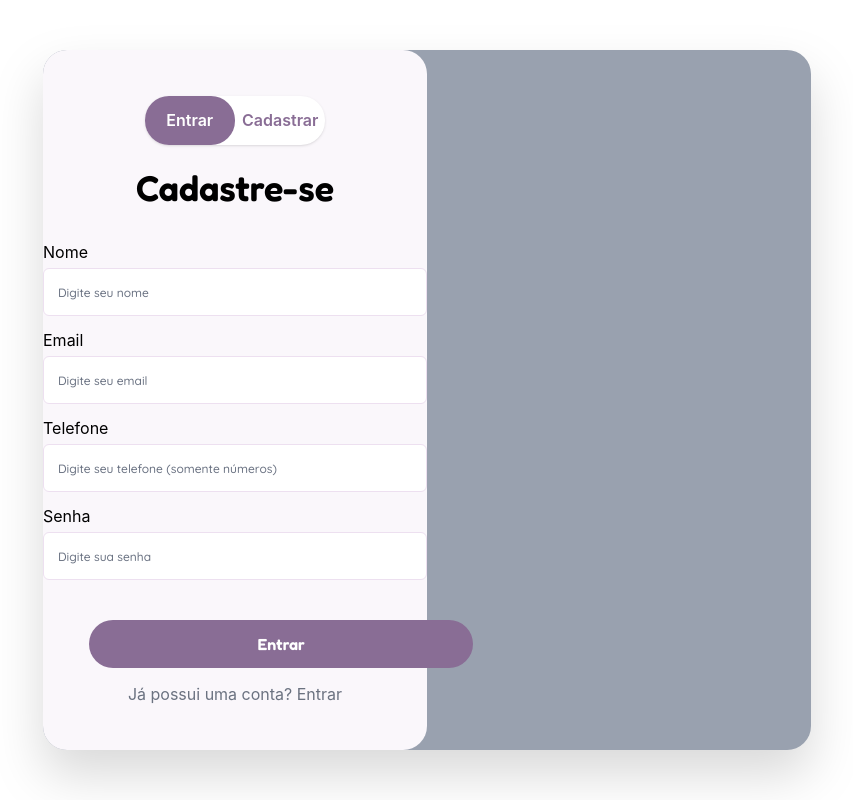
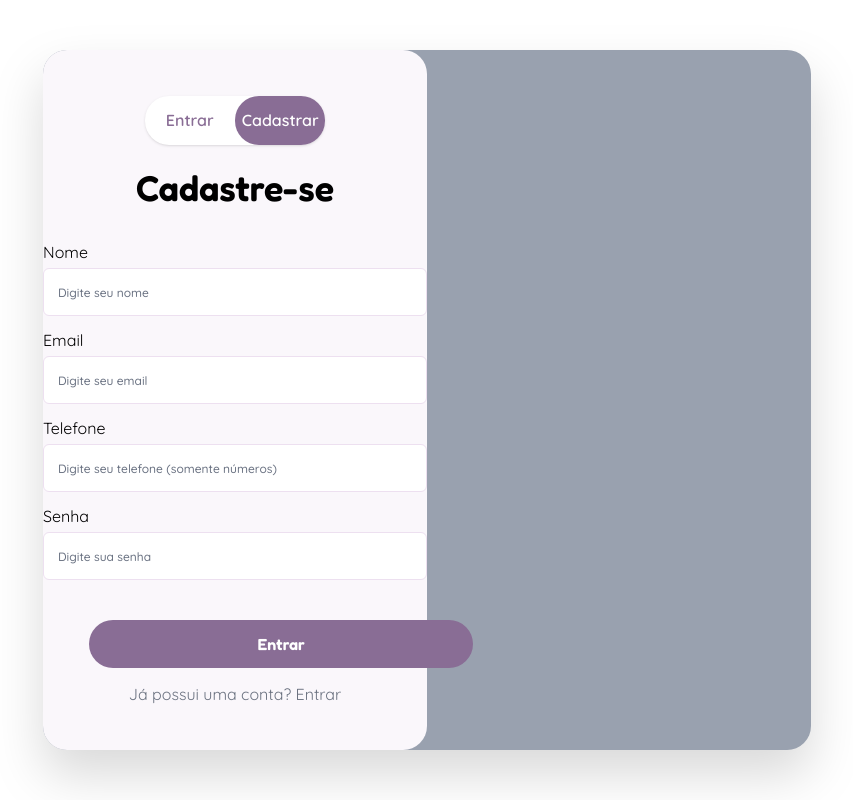
Before and after one commit to EselTech/react-vite-frontend, a React (Vite) app in the folder react-vite-frontend/: page / in a window 1280 px wide. Shown: the whole page, without its empty margins (213-1066 px from the left). Built offline with nearby package versions, Linux system fonts and the light colour scheme.

Commit message:
Adicionada função de alterar no botão MenuCadastroLogin

```diff
--- a/react-vite-frontend/src/App.jsx
+++ b/react-vite-frontend/src/App.jsx
@@ -3,11 +3,15 @@ import { Cadastro } from './pages/Cadastro'
 
 function App() {
 
+  const [tela, setTela] = useState("Cadastro")
+
   return (
     <>
-      <Cadastro />
+      <Cadastro tela={tela} setTela={setTela} />
     </>
   )
+
 }
 
+
 export default App
--- a/react-vite-frontend/src/components/BotaoEntrar.jsx
+++ b/react-vite-frontend/src/components/BotaoEntrar.jsx
@@ -1,6 +1,6 @@
 export function BotaoEntrar(props){
     return <>
-        <button className="bg-[#896D95] w-96 h-12 rounded-4xl text-white font-semibold font-[Fredoka]">Entrar</button>
-        <p className="text-3.5 font-normal mt-3.5 text-[#6B7280]">{props.legenda}</p>
+        <button className="bg-[#896D95] w-96 h-12 rounded-4xl text-white font-semibold font-title">Entrar</button>
+        <p className="text-3.5 font-normal mt-3.5 text-[#6B7280] font-quicksand">{props.legenda}</p>
     </>
 }
--- a/react-vite-frontend/src/components/CampoCadastro.jsx
+++ b/react-vite-frontend/src/components/CampoCadastro.jsx
@@ -2,19 +2,19 @@ import { BotaoEntrar } from "./BotaoEntrar";
 import { InputCadastro } from "./InputCadastro";
 import { MenuCadastroLogin } from "./MenuCadastroLogin";
 
-export function CampoCadastro() {
+export function CampoCadastro(props) {
     return (
         <>
             <div className="p-[6%] w-1/2 h-1/1 rounded-3xl bg-[#FAF7FB] text-center" aria-label="Area com os campos de entrada do usuario para realizar o cadastro">
-                <MenuCadastroLogin />
+                <MenuCadastroLogin tela={props.tela} setTela={props.setTela} />
                 <h2 className="mt-[8%] text-4xl font-semibold font-title">Cadastre-se</h2>
                 <div className="flex flex-col space-y-3 items-center justify-center mt-8 mb-10">
-                    <InputCadastro nome={"Nome"} placeholder={"Digite seu nome"}/>
-                    <InputCadastro nome={"Email"} placeholder={"Digite seu email"}/>
-                    <InputCadastro nome={"Telefone"} placeholder={"Digite seu telefone (somente números)"}/>
-                    <InputCadastro nome={"Senha"} placeholder={"Digite sua senha"}/>
+                    <InputCadastro nome={"Nome"} placeholder={"Digite seu nome"} />
+                    <InputCadastro nome={"Email"} placeholder={"Digite seu email"} />
+                    <InputCadastro nome={"Telefone"} placeholder={"Digite seu telefone (somente números)"} />
+                    <InputCadastro nome={"Senha"} placeholder={"Digite sua senha"} />
                 </div>
-                <BotaoEntrar legenda={"Já possui uma conta? Entrar"}/>
+                <BotaoEntrar legenda={"Já possui uma conta? Entrar"} />
             </div>
         </>
     )
--- a/react-vite-frontend/src/components/InputCadastro.jsx
+++ b/react-vite-frontend/src/components/InputCadastro.jsx
@@ -1,6 +1,6 @@
 export function InputCadastro(props){
     return <>
-        <label className="flex flex-col text-left">{props.nome}
+        <label className="flex flex-col text-left font-quicksand">{props.nome}
             <input type="text" placeholder={props.placeholder} className="placeholder:text-gray-500 placeholder:font-medium placeholder:p-3.5  font-display bg-white border-[#EDE0F0] border rounded-md w-96 h-12 mt-1 text-xs font-semibold" />
         </label>
 
--- a/react-vite-frontend/src/components/MenuCadastroLogin.jsx
+++ b/react-vite-frontend/src/components/MenuCadastroLogin.jsx
@@ -1,8 +1,12 @@
-export function MenuCadastroLogin(){
+export function MenuCadastroLogin(props) {
+
+    const estiloAtivo = "bg-[#896D95] w-1/2 rounded-3xl flex text-center items-center justify-center text-white font-semibold"
+    const estiloInativo = "w-1/2 rounded-3xl flex text-center items-center justify-center text-[#896D95] font-semibold"
+
     return <>
-        <div className="h-[8%] w-[62%] bg-white justify-self-center rounded-3xl flex shadow-sm">
-            <div className="bg-[#896D95] w-1/2 rounded-3xl flex text-center items-center justify-center text-white font-semibold">Entrar</div>
-            <div className= "w-1/2 rounded-3xl flex text-center items-center justify-center text-[#896D95] font-semibold">Cadastrar</div>
+        <div className="h-[8%] w-[62%] bg-white justify-self-center rounded-3xl flex shadow-sm font-quicksand">
+            <div className={props.tela == "Cadastro" ? estiloInativo : estiloAtivo} onClick={() => {props.setTela("Login")}}>Entrar</div>
+            <div className={props.tela == "Login" ? estiloInativo : estiloAtivo} onClick={() => {props.setTela("Cadastro")}}>Cadastrar</div>
         </div>
     </>
 }
--- a/react-vite-frontend/src/index.css
+++ b/react-vite-frontend/src/index.css
@@ -3,5 +3,5 @@
   --font-title: "Fredoka", sans-serif;
 };
 @theme{
-  --font-display: "Quicksand", sans-serif;
+  --font-quicksand: "Quicksand", sans-serif; /* Mudar "--font-quicksand" para nome desejado */
 }
--- a/react-vite-frontend/src/pages/Cadastro.jsx
+++ b/react-vite-frontend/src/pages/Cadastro.jsx
@@ -1,10 +1,10 @@
 import { CampoCadastro } from "../components/CampoCadastro";
 
-export function Cadastro() {
+export function Cadastro(props) {
     return <>
         <div className="w-full h-screen flex items-center justify-center drop-shadow-2xl">
             <div className="bg-gray-400 w-3/5 h-7/8 rounded-3xl" aria-label="Container principal para Cadastro">
-                <CampoCadastro/>
+                <CampoCadastro tela = {props.tela} setTela = {props.setTela}/>
             </div>
         </div>
     </>
```
